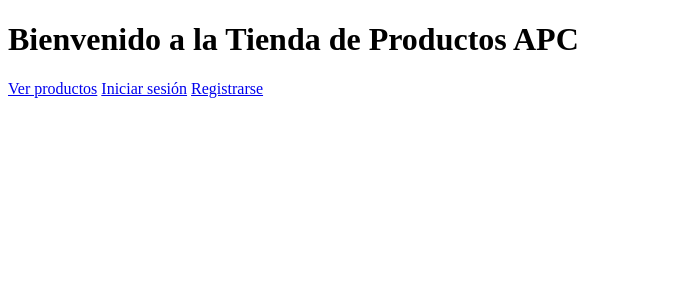
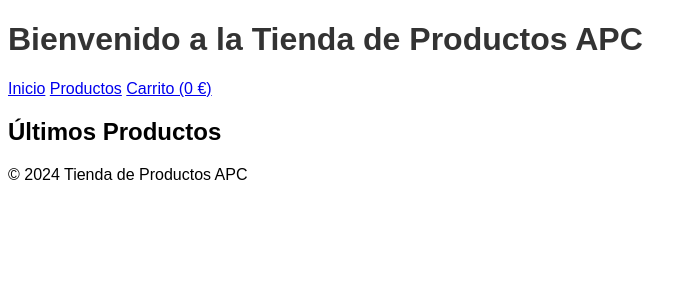
Before and after one commit to AnderPC00/Proyecto-final, a Flask app: page / in a window 1280 px wide. Shown: the top 300 px of the page, without its empty margins (0-697 px from the left). Run offline with Flask 3, Linux system fonts and the light colour scheme.

Commit message:
Actualizacion index

```diff
--- a/backend/app.py
+++ b/backend/app.py
@@ -30,7 +30,34 @@ config = {
 
 @app.route('/')
 def home():
-    return render_template('index.html')
+    # Inicializa las variables para manejar el carrito vacío
+    productos_con_cantidades = []
+    total = 0
+
+    if 'cart' in session and session['cart']:
+        cart = session['cart']
+
+        # Conectar a la base de datos y obtener los productos
+        conn = get_db_connection()
+        cursor = conn.cursor(dictionary=True)
+
+        producto_ids = list(cart.keys())
+
+        if producto_ids:
+            cursor.execute('SELECT * FROM productos WHERE id IN (%s)' % ','.join(['%s'] * len(producto_ids)), producto_ids)
+            productos = cursor.fetchall()
+
+            for producto in productos:
+                producto_id = producto['id']
+                cantidad = cart.get(str(producto_id), 0)
+                subtotal = producto['precio'] * cantidad
+                total += subtotal
+                productos_con_cantidades.append({**producto, 'cantidad': cantidad, 'subtotal': subtotal})
+
+        conn.close()
+
+    return render_template('index.html', total=total, productos=productos_con_cantidades)
+
 
 @app.route('/login', methods=['GET', 'POST'])
 def login():
--- a/backend/templates/index.html
+++ b/backend/templates/index.html
@@ -1,12 +1,26 @@
-<!doctype html>
-<html>
+<!DOCTYPE html>
+<html lang="es">
 <head>
-    <title>Inicio</title>
+    <meta charset="UTF-8">
+    <meta name="viewport" content="width=device-width, initial-scale=1.0">
+    <title>Tienda de Productos APC</title>
+    <link rel="stylesheet" href="{{ url_for('static', filename='css/styles.css') }}">
 </head>
 <body>
-    <h1>Bienvenido a la Tienda de Productos APC</h1>
-    <a href="{{ url_for('productos') }}">Ver productos</a>
-    <a href="{{ url_for('login') }}">Iniciar sesión</a>
-    <a href="{{ url_for('register') }}">Registrarse</a>
+    <header>
+        <h1>Bienvenido a la Tienda de Productos APC</h1>
+        <nav>
+            <a href="{{ url_for('home') }}">Inicio</a>
+            <a href="{{ url_for('productos') }}">Productos</a>
+            <a href="{{ url_for('carrito') }}">Carrito ({{ total }} €)</a>
+        </nav>
+    </header>
+    <main>
+        <h2>Últimos Productos</h2>
+        <!-- Aquí puedes añadir contenido específico de la página principal -->
+    </main>
+    <footer>
+        <p>&copy; 2024 Tienda de Productos APC</p>
+    </footer>
 </body>
 </html>
```
